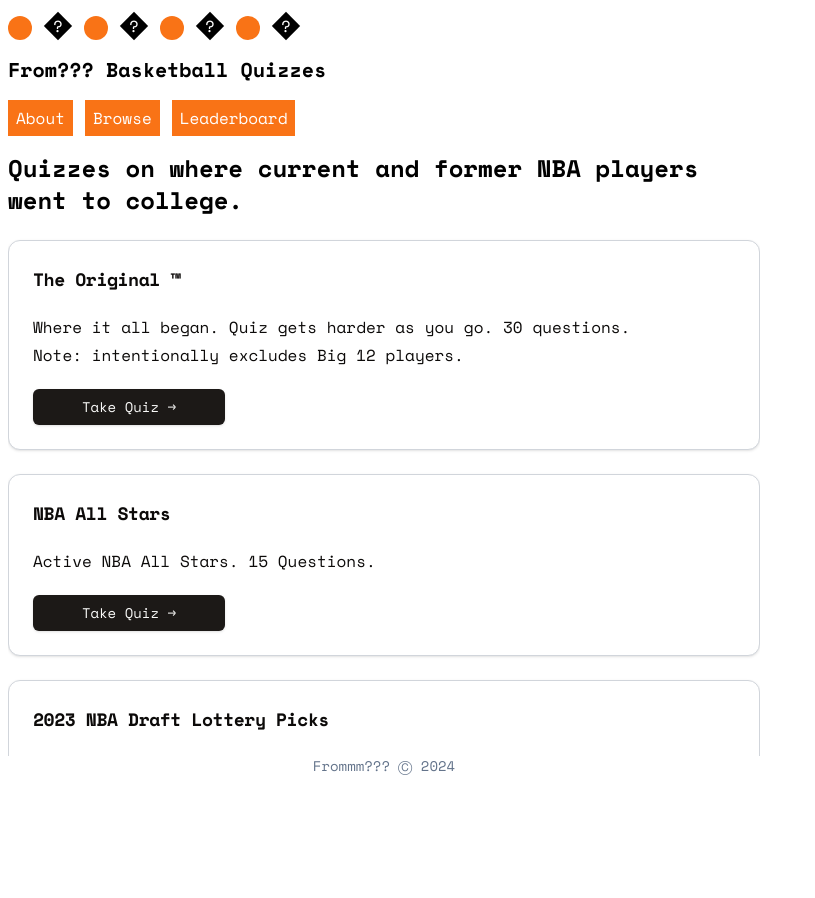
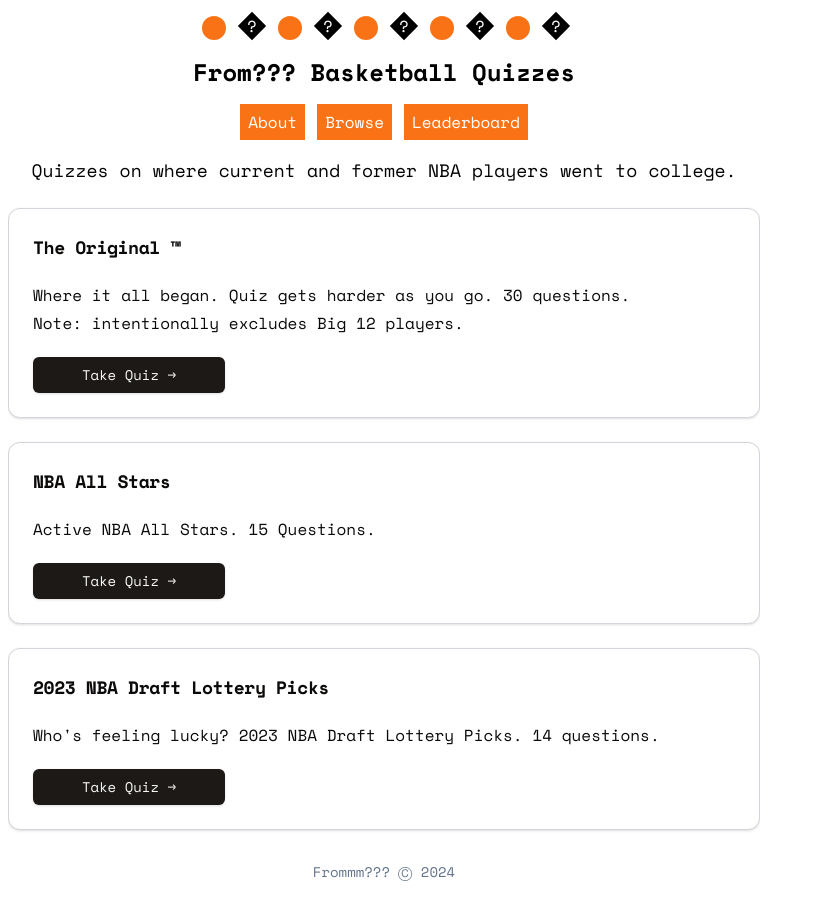
Before and after one commit to etnichols/frommm, a Next.js app: page / in a window 1280 px wide. Shown: the whole page, without its empty margins (0-815 px from the left). Before the commit the page ends 800 px from the top, so only its background shows below. Built offline with nearby package versions, Linux system fonts and the light colour scheme.

Commit message:
nice work!

```diff
--- a/src/app/layout.tsx
+++ b/src/app/layout.tsx
@@ -4,7 +4,6 @@
 import { Footer } from '@/components/footer'
 import { Header } from '@/components/header'
 import type { Metadata } from 'next'
-import NavBar from '@/components/nav-bar'
 import { Space_Mono } from 'next/font/google'
 import { cn } from '@/lib/utils'
 
@@ -28,7 +27,7 @@
   return (
     <html lang="en" className="h-full">
       <body className={cn(spaceMono.className, 'h-full')}>
-        <div className="flex flex-col px-2 py-4 max-w-3xl h-full flex-grow">
+        <div className="flex flex-col px-2 pt-4 max-w-3xl flex-grow pb-4 overflow-y-auto">
           <Header />
           <main className="flex-1 overflow-y-auto pb-8 w-full">{children}</main>
           <Footer />
--- a/src/app/leaderboard/page.tsx
+++ b/src/app/leaderboard/page.tsx
@@ -12,7 +12,7 @@
   }))
 
   return (
-    <div className="flex flex-col gap-y-6">
+    <div className="flex flex-col gap-y-6 items-center">
       <PageTitle>Leaderboard</PageTitle>
       <Leaderboard items={comboxBoxItems} />
     </div>
--- a/src/components/footer.tsx
+++ b/src/components/footer.tsx
@@ -1,6 +1,6 @@
 export function Footer() {
   return (
-    <footer className="mb-2 flex space-x-2 text-sm text-slate-500 items-center justify-center">
+    <footer className="flex space-x-2 text-sm text-slate-500 items-center justify-center">
       <div>Frommm???</div>
       <div>&#9400;&nbsp;{new Date().getFullYear()}</div>
     </footer>
--- a/src/components/header.tsx
+++ b/src/components/header.tsx
@@ -8,7 +8,6 @@
 } from '@/components/ui/navigation-menu'
 import { usePathname, useRouter } from 'next/navigation'
 
-import Badge from '@/components/ui/badge'
 import { cn } from '@/lib/utils'
 
 export function Header() {
@@ -26,10 +25,20 @@
   ]
 
   return (
-    <div className="flex flex-col mb-4">
-      <div className="flex flex-col gap-y-4">
+    <div className="flex flex-col mb-4 items-center">
+      <div className="flex flex-col gap-y-4 items-center">
         <Basketballs />
-        <div className="text-xl font-bold">From??? Basketball Quizzes</div>
+        <div
+          className="text-2xl font-bold cursor-pointer"
+          onClick={() => router.push('/')}
+          onKeyDown={(e) => {
+            if (e.key === 'Enter') {
+              router.push('/')
+            }
+          }}
+        >
+          From??? Basketball Quizzes
+        </div>
         <NavigationMenu>
           <NavigationMenuList className="cursor-pointer flex flex-row gap-x-2">
             {navigationItems.map((item) => (
@@ -66,7 +75,7 @@
       }}
       className="flex flex-row gap-x-4 items-center cursor-pointer"
     >
-      {new Array(4).fill(0).map((_, index) => (
+      {new Array(5).fill(0).map((_, index) => (
         // biome-ignore lint/suspicious/noArrayIndexKey: decoration
         <div key={`basketball-${index}`} className="flex flex-row gap-x-4">
           <div className="bg-orange-500 size-6 rounded-full" />
--- a/src/components/quiz/quiz-question.tsx
+++ b/src/components/quiz/quiz-question.tsx
@@ -16,32 +16,29 @@
   dispatch: any
   questions: QuizQuestionType[]
 }) {
-  const { inputValue, index, answers } = state
+  const { index, answers } = state
 
-  const currentQuestion = questions[index]
-  const isFinalQuestion = state.index === questions.length - 1
+  const currentQuestion: QuizQuestionType = questions[index]
 
   const playerName = currentQuestion.players.name
-  const currentTeam = currentQuestion.players.team?.team || 'Unsigned/Retired'
-  const currentAnswer = answers[index] || ''
-  const currentValueAsOption = currentAnswer
-    ? AutoCompleteValues.find((option) => option.id === currentAnswer.toString())
-    : undefined
+  const team = currentQuestion.players.team?.team || 'Unsigned/Retired'
+  const currentAnswer = answers[index] || undefined
+
+  const isFinalQuestion = state.index === questions.length - 1
 
   return (
     <div className="flex flex-col gap-y-8 w-full">
       <div className="flex flex-col gap-y-2 items-center">
         <div className="flex text-lg">{playerName}</div>
-        <div className="flex text-sm">{currentTeam}</div>
+        <div className="flex text-sm">{team}</div>
       </div>
       <AutoCompleteInput
-        value={currentValueAsOption || undefined}
+        value={currentAnswer}
         emptyMessage="No results found"
         options={AutoCompleteValues}
         resetKey={index}
         onValueChange={(option) => {
-          dispatch({ type: QuizAction.SET_INPUT_VALUE, payload: { inputValue: option.value } })
-          dispatch({ type: QuizAction.SET_ANSWER, payload: { answer: option } })
+          dispatch({ type: QuizAction.SET_ANSWER, payload: option })
         }}
       />
       <div className="flex flex-row justify-between items-center w-full px-8 lg:max-w-96">
@@ -51,7 +48,7 @@
           onClick={() => dispatch({ type: QuizAction.PREVIOUS_QUESTION })}
           className="min-w-24 flex items-center justify-center rounded-lg p-2 text-sm focus:outline-none focus:ring-2 focus:ring-gray-200 "
         >
-          <div className="pl-2">← Previous</div>
+          <div className="pl-2">← Prev</div>
         </Button>
         <div className="text-xs text-slate-500">{`(${state.index + 1}/${questions.length})`}</div>
         <Button
@@ -65,6 +62,7 @@
           <div className="pr-2">Next →</div>
         </Button>
       </div>
+      <div className="flex flex-col gap-y-2 items-center">
         {isFinalQuestion && (
           <Button
             onClick={() => dispatch({ type: QuizAction.GRADE_QUIZ })}
@@ -74,5 +72,6 @@
           </Button>
         )}
       </div>
+    </div>
   )
 }
--- a/src/components/quiz/quiz-results.tsx
+++ b/src/components/quiz/quiz-results.tsx
@@ -1,14 +1,6 @@
 'use client'
 
-import {
-  Table,
-  TableBody,
-  TableCaption,
-  TableCell,
-  TableHead,
-  TableHeader,
-  TableRow,
-} from '../ui/table'
+import { Table, TableBody, TableCell, TableHead, TableHeader, TableRow } from '../ui/table'
 
 import { QuizQuestion as QuizQuestionType } from '@/types/quiz'
 import { QuizState } from '@/lib/hooks/use-quiz'
@@ -16,42 +8,37 @@
 export function QuizResults({
   state,
   questions,
-  quizId,
-  slug,
 }: {
   state: QuizState
   questions: QuizQuestionType[]
-  quizId: number
-  slug: string
 }) {
   const correctAnswerCount = questions
     .map((question, index) => {
-      return question.players.origin.id === state.answers[index]
+      return question.players.origin.id === Number(state.answers[index].id)
     })
     .filter(Boolean).length
 
   const percentage = Math.floor((correctAnswerCount / questions.length) * 100)
 
-  const saveQuizResult = async (initials: string) => {
-    const quizResult = {
-      answers: state.answers,
-      quizId,
-      score: correctAnswerCount,
-      initials,
-    }
+  // const saveQuizResult = async (initials: string) => {
+  //   const quizResult = {
+  //     answers: state.answers,
+  //     score: correctAnswerCount,
+  //     initials,
+  //   }
 
-    const saveQuizResultResponse = await fetch(`/api/quiz/${slug}`, {
-      method: 'POST',
-      body: JSON.stringify(quizResult),
-      headers: {
-        'Content-Type': 'application/json',
-      },
-    })
+  //   const saveQuizResultResponse = await fetch(`/api/quiz/${slug}`, {
+  //     method: 'POST',
+  //     body: JSON.stringify(quizResult),
+  //     headers: {
+  //       'Content-Type': 'application/json',
+  //     },
+  //   })
 
-    const saveQuizResultJson = await saveQuizResultResponse.json()
+  //   const saveQuizResultJson = await saveQuizResultResponse.json()
 
-    return saveQuizResultJson
-  }
+  //   return saveQuizResultJson
+  // }
 
   return (
     <div className="flex flex-col justify-center items-center gap-y-8">
@@ -60,7 +47,6 @@
       </div>
       {/* <SaveResultDialog saveResultFn={saveQuizResult} /> */}
       <Table className="text-xs">
-        <TableCaption>Your Quiz Results</TableCaption>
         <TableHeader>
           <TableRow>
             <TableHead className="w-[100px]">Player</TableHead>
@@ -71,11 +57,11 @@
         </TableHeader>
         <TableBody>
           {questions.map((question, index) => {
-            const isCorrect = question.players.origin.id === state.answers[index]
+            const isCorrect = question.players.origin.id === Number(state.answers[index].id)
             return (
               <TableRow key={index}>
                 <TableCell className="font-medium">{question.players.name}</TableCell>
-                <TableCell>{state.answers[index] || 'No answer'}</TableCell>
+                <TableCell>{state.answers[index].label || 'No answer'}</TableCell>
                 <TableCell>{question.players.origin.name}</TableCell>
                 <TableCell className="text-right">{isCorrect ? '✅' : '❌'}</TableCell>
               </TableRow>
--- a/src/components/quiz/quiz.tsx
+++ b/src/components/quiz/quiz.tsx
@@ -9,7 +9,7 @@
 import { useQuiz } from '@/lib/hooks/use-quiz'
 
 export function Quiz({ quiz, questions }: QuizData) {
-  const quizQuestions = questions.slice(0, 5)
+  const quizQuestions = questions.slice(0, 10)
   const { state, dispatch } = useQuiz(quizQuestions)
 
   let content = null
@@ -19,9 +19,7 @@
       content = <QuizQuestion state={state} questions={quizQuestions} dispatch={dispatch} />
       break
     case QuizStep.RESULTS:
-      content = (
-        <QuizResults state={state} questions={questions} quizId={quiz.id} slug={quiz.slug} />
-      )
+      content = <QuizResults state={state} questions={quizQuestions} />
       break
     case QuizStep.GRADING:
       content = (
@@ -38,11 +36,7 @@
   return (
     <div className="mt-4 flex flex-col gap-y-6 flex-grow">
       <PageTitle>{quiz.title}</PageTitle>
-      {quiz.description && (
-        <div className="text-sm">
-          <span className="font-bold">Note:</span> {quiz.description}
-        </div>
-      )}
+      {quiz.description && <div className="text-sm px-4 text-center">{quiz.description}</div>}
       {content}
     </div>
   )
--- a/src/components/ui/common.tsx
+++ b/src/components/ui/common.tsx
@@ -1,3 +1,3 @@
 export const PageTitle = ({ children }: { children: React.ReactNode }) => {
-  return <h1 className="text-2xl font-bold">{children}</h1>
+  return <h1 className="text-lg text-center">{children}</h1>
 }
--- a/src/lib/hooks/use-quiz.ts
+++ b/src/lib/hooks/use-quiz.ts
@@ -1,5 +1,6 @@
 import { useEffect, useReducer } from 'react'
 
+import { Option } from '@/components/ui/autocomplete-input'
 import { QuizQuestion } from '@/types/quiz'
 
 export enum QuizAction {
@@ -20,7 +21,7 @@
 export interface QuizState {
   index: number
   inputValue: string
-  answers: number[]
+  answers: Option[]
   step: QuizStep
   questions: QuizQuestion[]
 }
@@ -29,7 +30,7 @@
   switch (action.type) {
     case QuizAction.SET_ANSWER:
       const updatedAnswers = [...state.answers]
-      updatedAnswers[state.index] = Number(action.payload.answer.id)
+      updatedAnswers[state.index] = action.payload
       return { ...state, answers: updatedAnswers, inputValue: '' }
     case QuizAction.NEXT_QUESTION:
       return {
@@ -77,7 +78,7 @@
       // Grade quiz, save results, and display results.
       setTimeout(() => {
         dispatch({ type: QuizAction.DISPLAY_RESULTS })
-      }, 2500)
+      }, 2000)
     }
   }, [state.step, dispatch])
 
```
Lines whose indentation alone changed are shown as unchanged.
